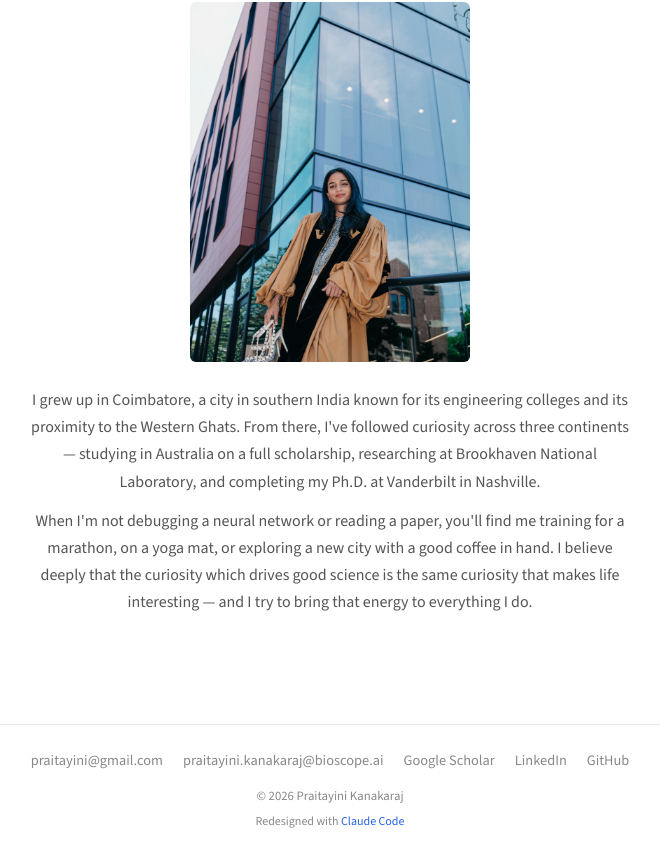
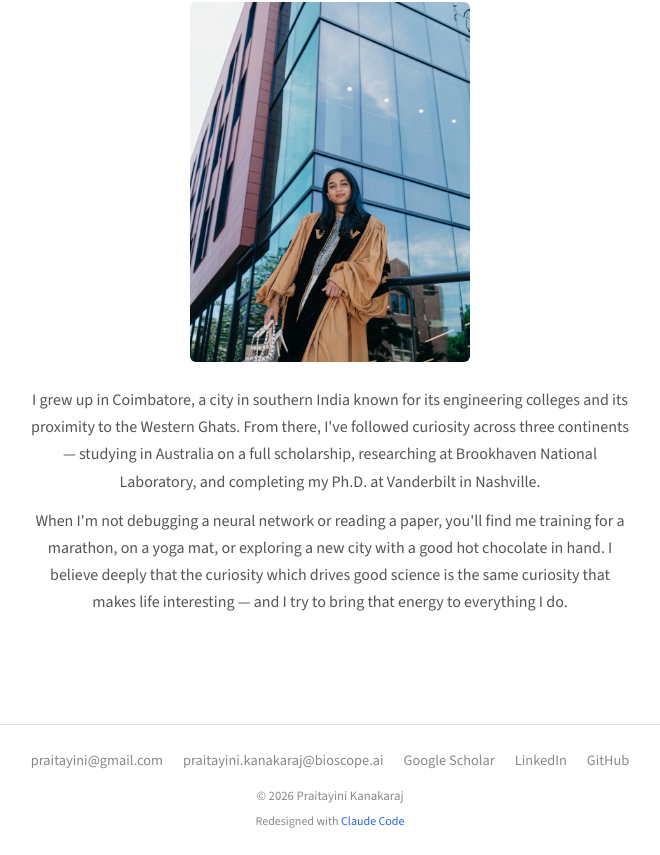
Before and after one commit to praitayini/praitayini.github.io, a plain HTML site: page index.html in a window 1280 px wide. Shown: the part 7200-8055 px from the top of the page, without its empty margins (310-970 px from the left). Drawn offline with nearby package versions, Linux system fonts and the light colour scheme.

Commit message:
Change coffee to hot chocolate

```diff
--- a/index.html
+++ b/index.html
@@ -1072,7 +1072,7 @@ a:focus-visible {
     </div>
     <div class="personal-text">
       <p>I grew up in Coimbatore, a city in southern India known for its engineering colleges and its proximity to the Western Ghats. From there, I've followed curiosity across three continents — studying in Australia on a full scholarship, researching at Brookhaven National Laboratory, and completing my Ph.D. at Vanderbilt in Nashville.</p>
-      <p>When I'm not debugging a neural network or reading a paper, you'll find me training for a marathon, on a yoga mat, or exploring a new city with a good coffee in hand. I believe deeply that the curiosity which drives good science is the same curiosity that makes life interesting — and I try to bring that energy to everything I do.</p>
+      <p>When I'm not debugging a neural network or reading a paper, you'll find me training for a marathon, on a yoga mat, or exploring a new city with a good hot chocolate in hand. I believe deeply that the curiosity which drives good science is the same curiosity that makes life interesting — and I try to bring that energy to everything I do.</p>
     </div>
   </div>
 </section>
```
